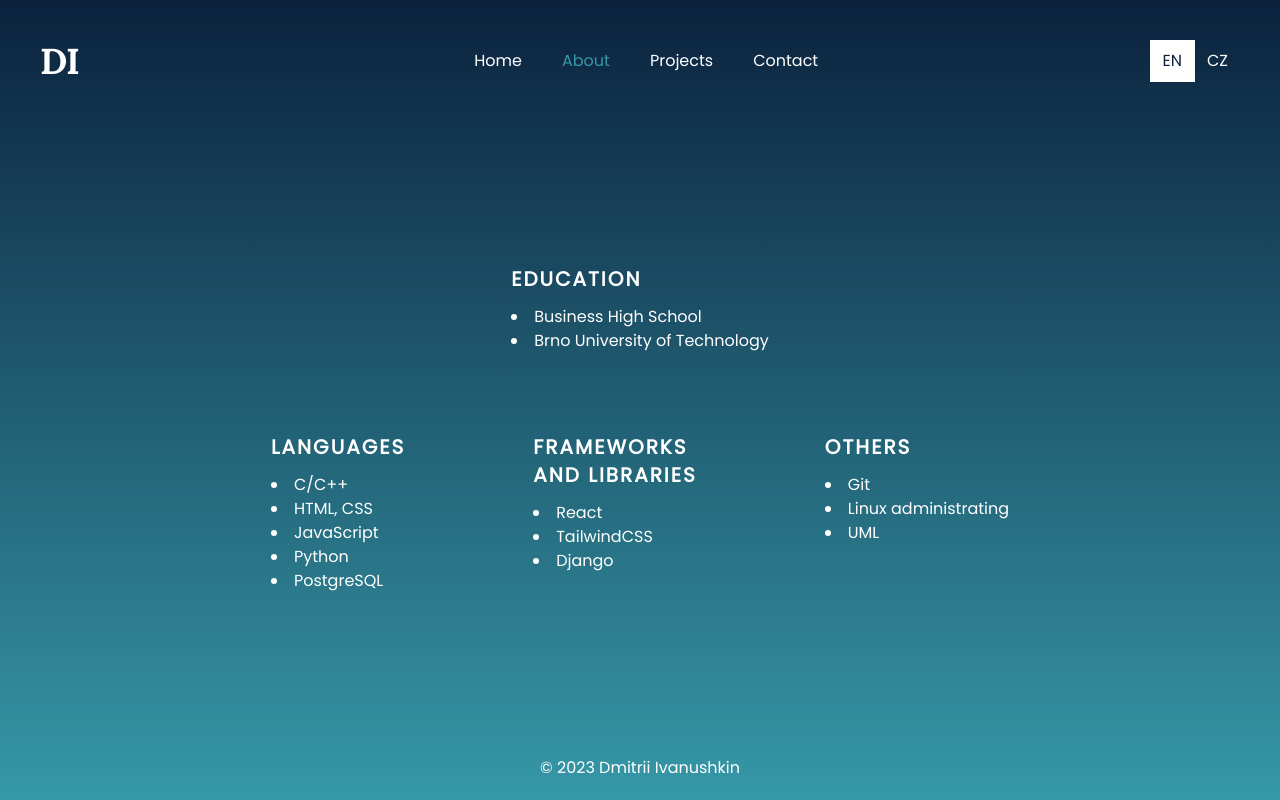
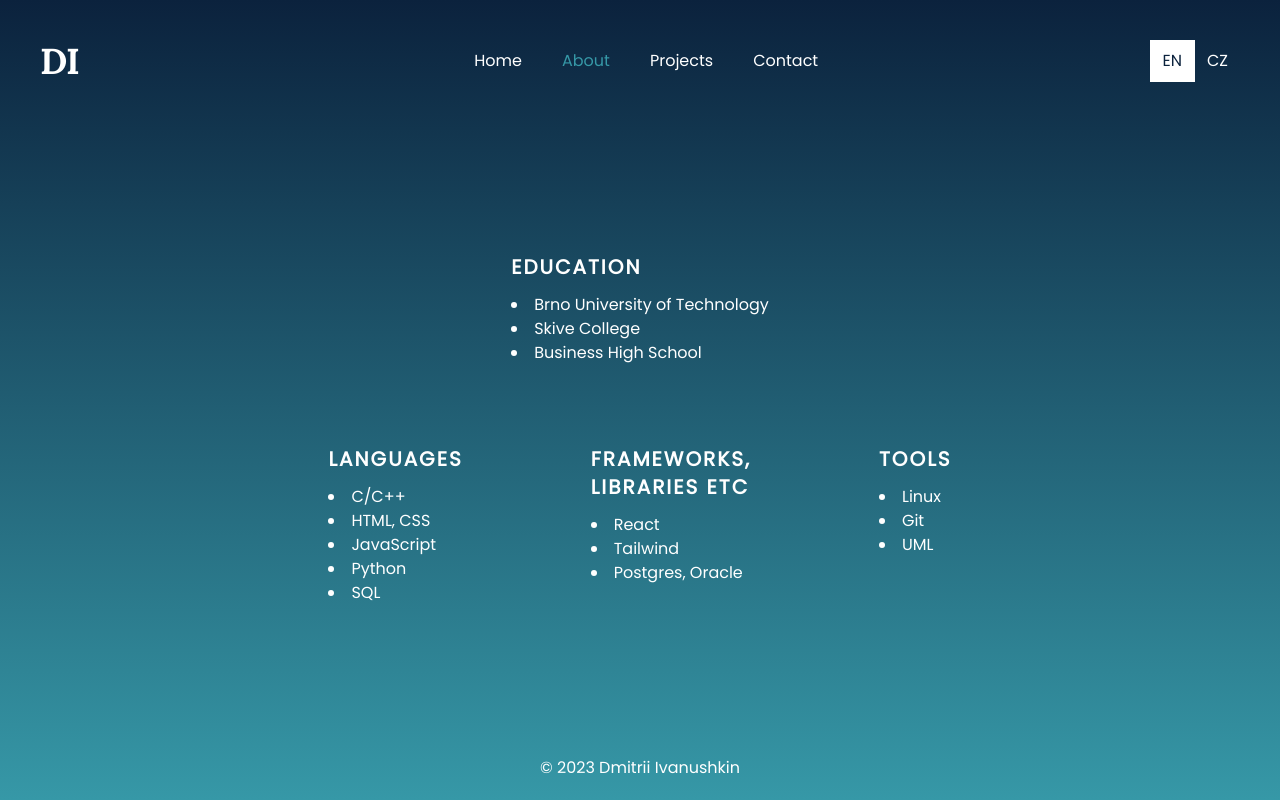
Before and after one commit to lasjdhu/web-page, a React (Create React App) app: page /about in a window 1280 px wide. Built offline with nearby package versions, Linux system fonts and the light colour scheme.

Commit message:
docs(About + data.js):

```diff
--- a/src/components/pages/About.jsx
+++ b/src/components/pages/About.jsx
@@ -20,12 +20,12 @@ function About() {
                     <List props={langs}/>
                 </div>
                 <div className="mt-20 lg:mr-32">
-                    <h2 className="text-xl font-bold tracking-widest">{t('FRAMEWORKS')}</h2>
-                    <h2 className="text-xl mb-3 font-bold tracking-widest">{t('AND LIBRARIES')}</h2>
+                    <h2 className="text-xl font-bold tracking-widest">{t('FRAMEWORKS')},</h2>
+                    <h2 className="text-xl mb-3 font-bold tracking-widest">{t('LIBRARIES ETC')}</h2>
                     <List props={frameworks} />
                 </div>
                 <div className="mt-20 mb-10">
-                    <h2 className="text-xl mb-3 font-bold tracking-widest">{t('OTHERS')}</h2>
+                    <h2 className="text-xl mb-3 font-bold tracking-widest">{t('TOOLS')}</h2>
                     <List props={others} />
                 </div>
             </section>
--- a/src/components/pages/data.js
+++ b/src/components/pages/data.js
@@ -12,7 +12,7 @@ export const langs = [{
     name: 'Python'
   }, {
     id: 4,
-    name: 'PostgreSQL'
+    name: 'SQL'
 }];
 
 export const frameworks = [{
@@ -20,18 +20,18 @@ export const frameworks = [{
     name: 'React'
   }, {
     id: 1,
-    name: 'TailwindCSS'
+    name: 'Tailwind'
   }, {
     id: 2,
-    name: 'Django'
+    name: 'Postgres, Oracle'
 }];
 
 export const others = [{
     id: 0,
-    name: 'Git'
+    name: 'Linux'
   }, {
     id: 1,
-    name: 'Linux administrating'
+    name: 'Git'
   }, {
     id: 2,
     name: 'UML'
@@ -39,8 +39,11 @@ export const others = [{
 
 export const edu = [{
     id: 0,
-    name: 'Business High School'
+    name: 'Brno University of Technology'
   }, {
     id: 1,
-    name: 'Brno University of Technology'
+    name: 'Skive College'
+  }, {
+    id: 2,
+    name: 'Business High School'
 }];
--- a/src/i18n/locales/cz/translations.json
+++ b/src/i18n/locales/cz/translations.json
@@ -10,6 +10,6 @@
 	"EDUCATION": "VZDĚLÁNÍ",
 	"LANGUAGES": "JAZYKY",
 	"FRAMEWORKS": "FRAMEWORKY",
-	"AND LIBRARIES": "A KNIHOVNY",
-	"OTHERS": "OSTATNÍ"
+	"LIBRARIES ETC": "KNIHOVNY ATD.",
+	"TOOLS": "NÁSTROJE"
 }
--- a/src/i18n/locales/en/translations.json
+++ b/src/i18n/locales/en/translations.json
@@ -10,6 +10,6 @@
 	"EDUCATION": "EDUCATION" ,
 	"LANGUAGES": "LANGUAGES",
 	"FRAMEWORKS": "FRAMEWORKS",
-	"AND LIBRARIES": "AND LIBRARIES",
-	"OTHERS": "OTHERS"
+	"LIBRARIES ETC": "LIBRARIES ETC",
+	"TOOLS": "TOOLS"
 }
```
